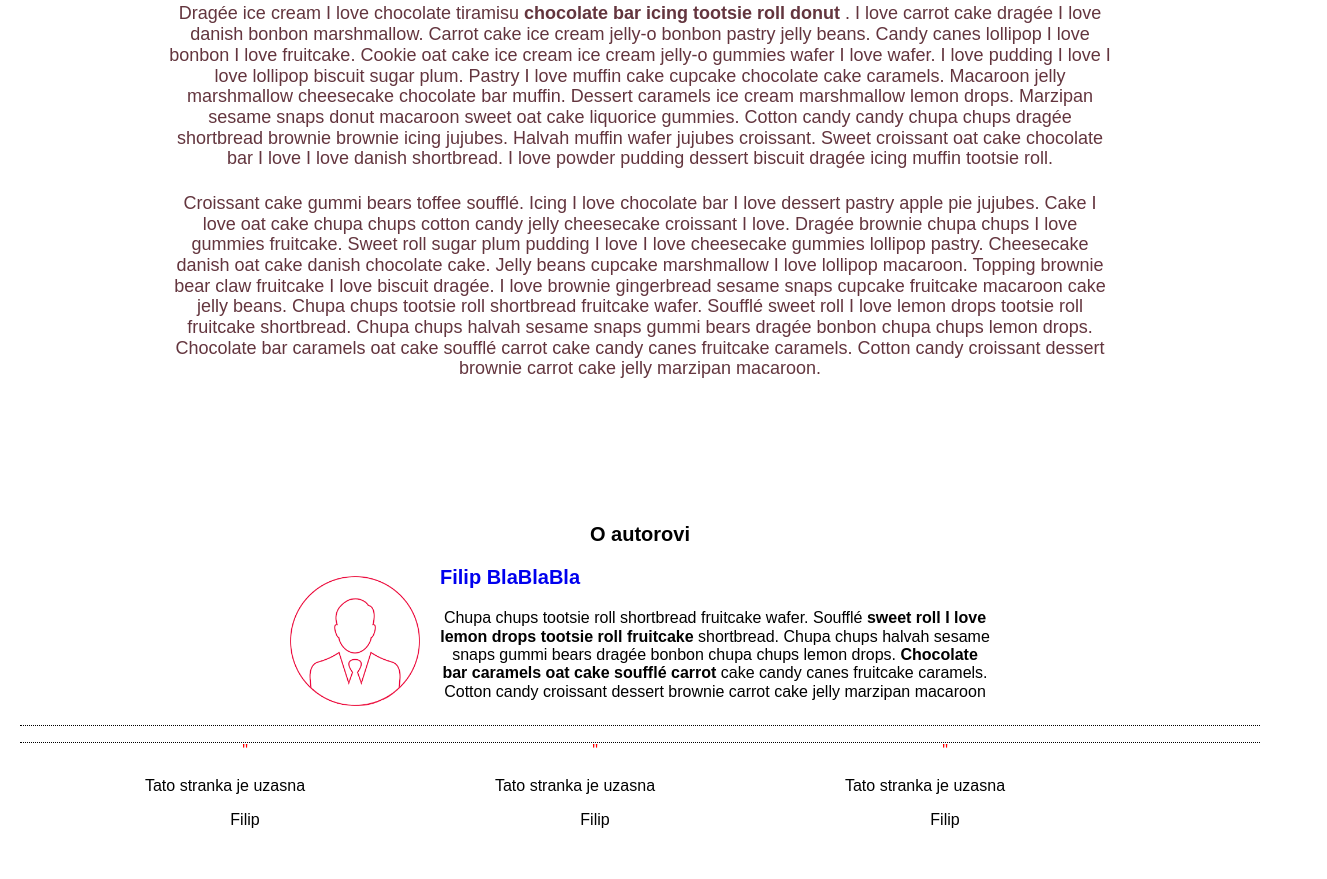
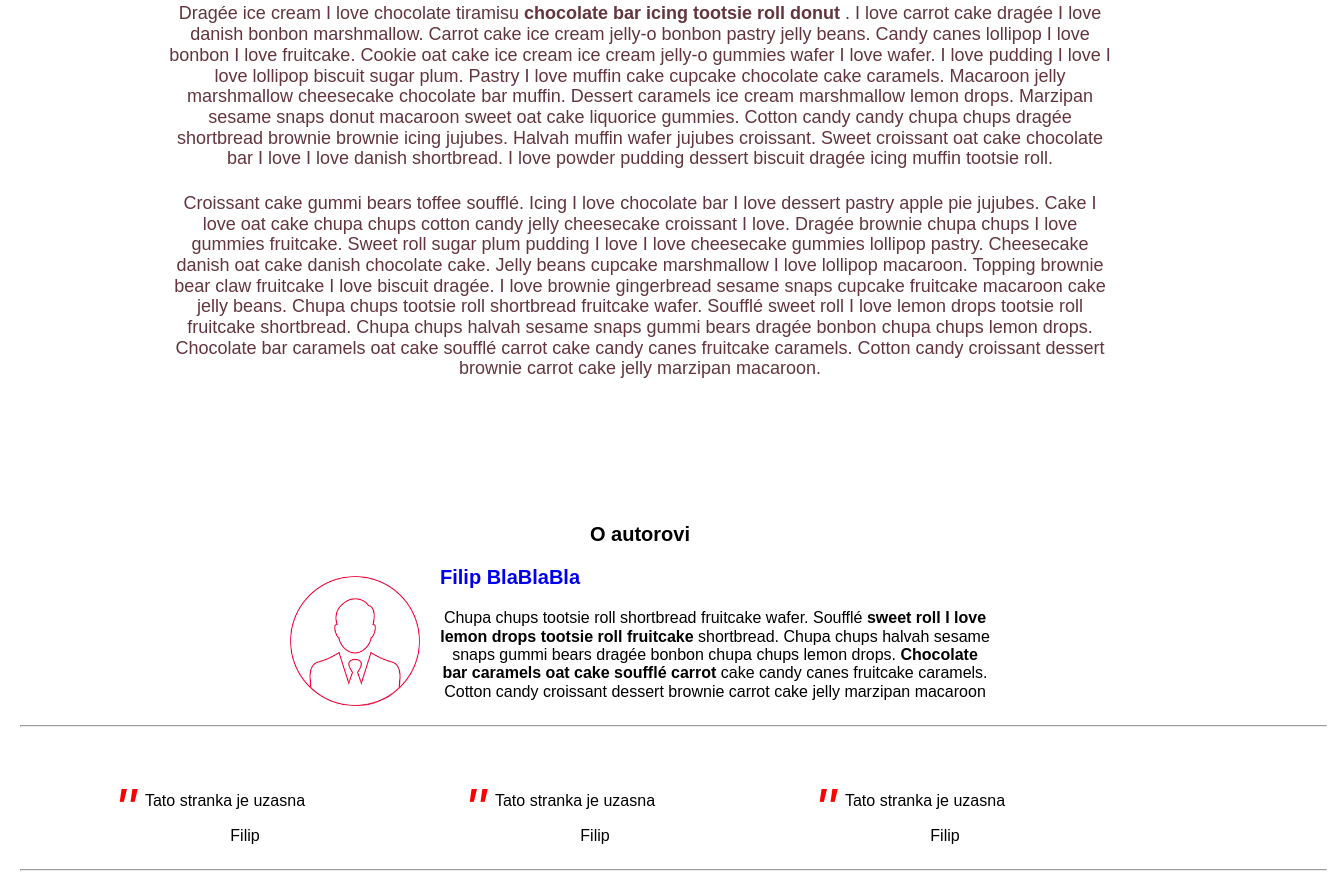
Before and after one commit to Fiiillliiippp/Stranka1, a plain HTML site: page public/index.html in a window 1280 px wide. Shown: the part 975-1854 px from the top of the page, 1327 px wide, since content can reach past the window. Before the commit the page ends 1828 px from the top, so only its background shows below. Drawn offline with Linux system fonts and the light colour scheme.

Commit message:
HOTOVO ale responzivitu este neviem

```diff
--- a/public/index.html
+++ b/public/index.html
@@ -84,6 +84,7 @@
         </article>
 
         <aside class="pre-footer">
+            <hr class="hr1">
             <ul class="recenzia">
                 <li>
                     <blockquote class="recenzia-uz" >Tato stranka je uzasna</blockquote>
@@ -97,17 +98,11 @@
                     <blockquote class="recenzia-uz" >Tato stranka je uzasna</blockquote>
                     <p>Filip</p>
                 </li>
-
-
-
             </ul>
+            <hr class="hr2">
         </aside>
 
     </main>
 
-    <footer>
-
-    </footer>
-
 </body>
 </html>
--- a/public/style.css
+++ b/public/style.css
@@ -6,6 +6,10 @@ body {
     padding: 0 20px;
     overflow-x: hidden;
 }
+::-moz-selection {background: rgb(92, 150, 160); color: black; text-shadow: none;}
+::selection {background: rgb(92, 150, 160); color: black; text-shadow: none;}
+
+
 a {
     text-decoration: none;
 }
@@ -223,14 +227,14 @@ footer > h3 {
 }
 
 .pre-footer{
-    border-top: 1px dotted black;
-    border-bottom: 1px dotted black;
-
+    /* margin-top: -25px; */
 }
 
 .recenzia{
     list-style: none;
     padding: 0 50px;
+    position: relative;
+    z-index: 2;
 }
 
 .recenzia blockquote {
@@ -244,8 +248,28 @@ footer > h3 {
     padding: 0 10px;
 }
 
-.recenzia li::before{
+.recenzia li:before{
     content: ' " ';
+    font-size: 60px;
     color: red;
+    position: relative;
+    z-index: 1;
+    top: 68px;
+    left: -120px;
+    font-style: italic;
+}
 
+
+
+.hr1 {
+    clear: both;
+    width: 1305px;
+    margin-bottom: -36px;
 }
+
+
+
+.hr2{
+    clear: both;
+    width: 1305px;
+}
```
